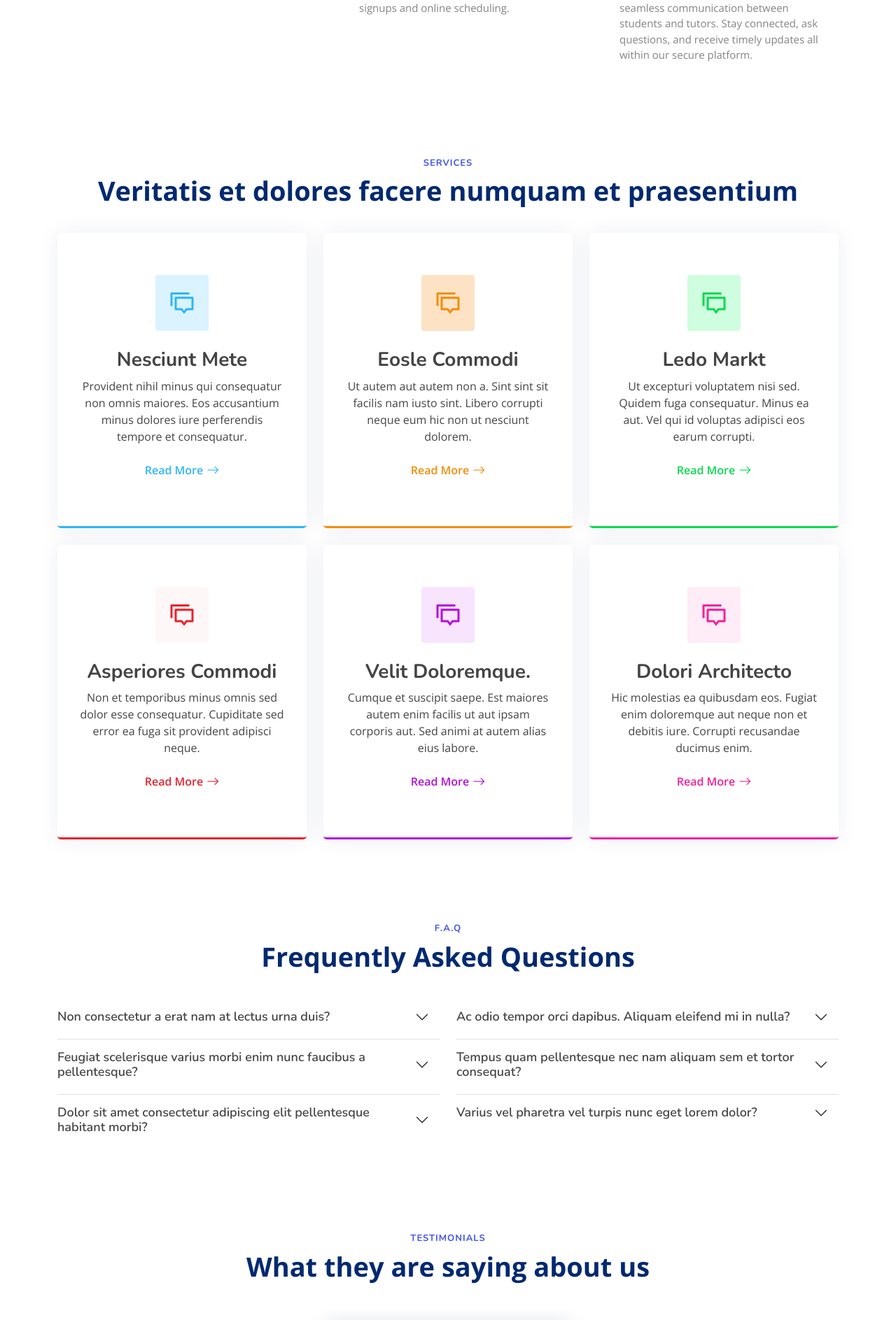
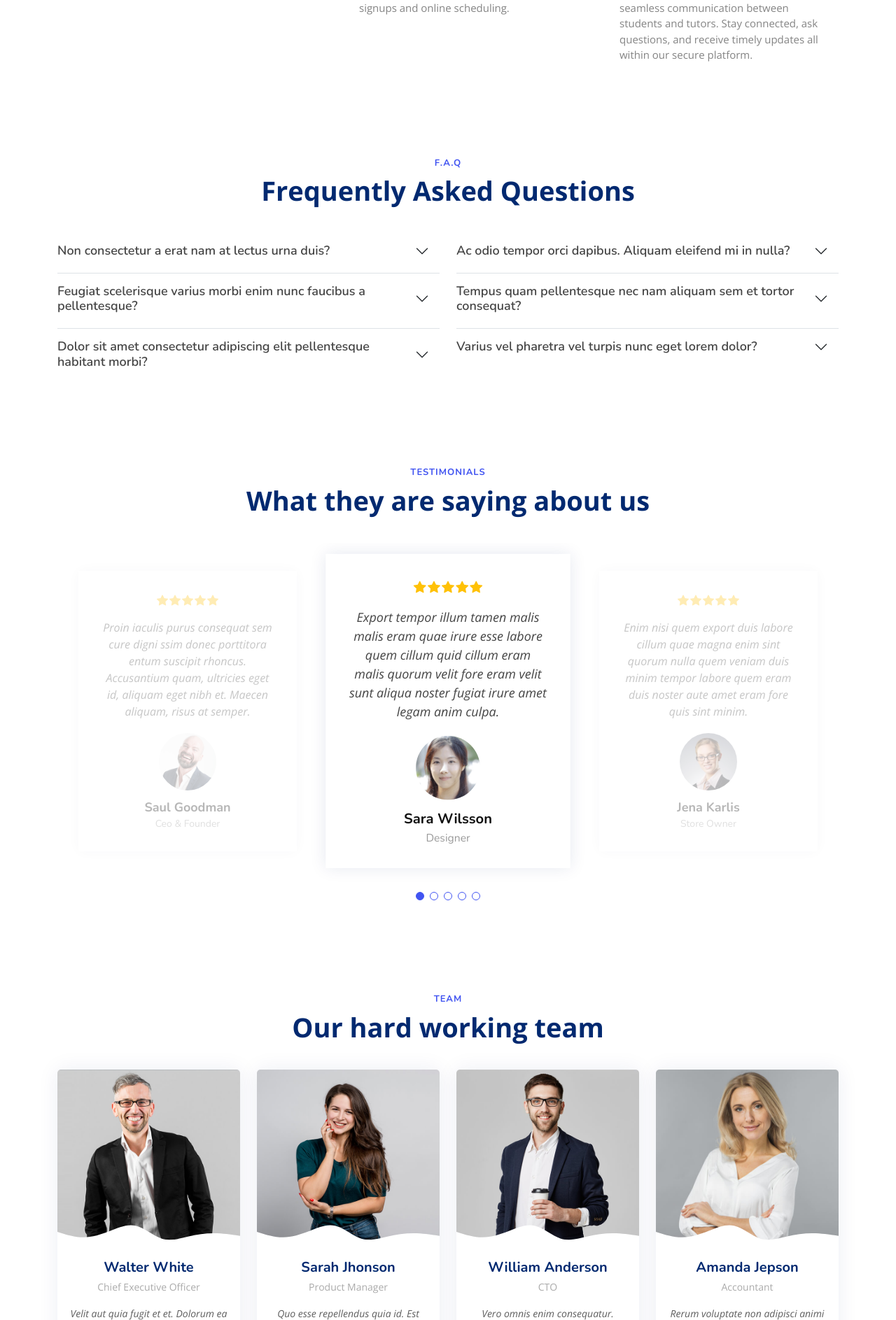
Before and after one commit to sidmeir04/BT-Tuoring-App, a Flask app: page /one_pager in a window 1280 px wide. Shown: the part 3817-5704 px from the top of the page at 70% size. Run offline with Flask 3, Linux system fonts and the light colour scheme; some libraries are stand-ins or nearby versions.

Commit message:
did stuff

```diff
--- a/app.py
+++ b/app.py
@@ -120,7 +120,7 @@ def details():
     messages = message_history.messages['list']
     messages = [{'mine': True if i['sender'] == current_user.username else False,'message':i['message'],'sender':i['sender']}  for i in messages]
 
-    return render_template('appointment_details.html',
+    return render_template('user_messages.html',
                            recipient = other,
                            session=open_session,
                            thiss=current_user,
@@ -260,7 +260,6 @@ def dashboard():
                             sessions_where_learn = sessions_where_learn,
                             sessions_where_learn_MH = sessions_where_learn_MH if sessions_where_learn else None,
                             sessions_where_learn_PP = sessions_where_learn_PP if sessions_where_learn else None,
-                            get_period = get_period_from_time,
                             )
 
 @app.route('/login',methods=['GET','POST'])
--- a/json_file_loading.py
+++ b/json_file_loading.py
@@ -51,13 +51,3 @@ def date_to_day(date):
     dayNumber = weekday(year, month, day)
     day = days[dayNumber].lower()
     return day
-
-def get_period_from_time(time):
-    time_in_min = time_to_min(time)
-    period = 0
-    for i in [450 + 41*per for per in range(1,10)]:
-        if i > time_in_min:
-            break
-        period += 1
-
-    return period
--- a/templates/index0.html
+++ b/templates/index0.html
@@ -77,7 +77,7 @@
                                             <tr>
                                                 <td class="border-bottom align-middle">{{ session.start_time.strftime("%H:%M") }}</td>
                                                 <td class="border-bottom align-middle">{{ session.end_time.strftime("%H:%M") }}</td>
-                                                <td class="border-bottom align-middle">{{get_period(session.start_time.strftime("%H:%M"))}}</td>
+                                                <td class="border-bottom align-middle">{{ session.period }}</td>
                                                 <td class="border-bottom border-right align-middle">{{ session.date.strftime("%B") }} {{ session.date.strftime("%d") }}</td>
                                                 <td class="border-bottom border-right align-middle">
                                                     <a href="{{ url_for('details', identification=session.id) }}" class="text-decoration-none text-reset">
@@ -178,7 +178,7 @@
                                         <tr>
                                             <td class="border-bottom align-middle">{{session.start_time.strftime("%H:%M")}}</td>
                                             <td class="border-bottom align-middle">{{session.end_time.strftime("%H:%M")}}</td>
-                                            <!-- <td>{User.query.get(session.tutor).username}}</td> --> <td class="border-bottom align-middle">{{get_period(session.start_time.strftime("%H:%M"))}}</td>
+                                            <!-- <td>{User.query.get(session.tutor).username}}</td> --> <td class="border-bottom align-middle">{{ session.period}}</td>
                                             <td class="border-bottom border-right align-middle">{{session.date.strftime("%B")}} {{session.date.strftime("%d")}}</td>
                                             <td class="border-bottom border-right align-middle">
                                               <a href="{{ url_for('details', identification=session.id) }}" class="text-decoration-none text-reset">
--- a/templates/one_pager.html
+++ b/templates/one_pager.html
@@ -371,78 +371,6 @@
       </div>
 
     </section><!-- End Features Section -->
-
-    <!-- ======= Services Section ======= -->
-    <section id="services" class="services">
-
-      <div class="container" data-aos="fade-up">
-
-        <header class="section-header">
-          <h2>Services</h2>
-          <p>Veritatis et dolores facere numquam et praesentium</p>
-        </header>
-
-        <div class="row gy-4">
-
-          <div class="col-lg-4 col-md-6" data-aos="fade-up" data-aos-delay="200">
-            <div class="service-box blue">
-              <i class="ri-discuss-line icon"></i>
-              <h3>Nesciunt Mete</h3>
-              <p>Provident nihil minus qui consequatur non omnis maiores. Eos accusantium minus dolores iure perferendis tempore et consequatur.</p>
-              <a href="#" class="read-more"><span>Read More</span> <i class="bi bi-arrow-right"></i></a>
-            </div>
-          </div>
-
-          <div class="col-lg-4 col-md-6" data-aos="fade-up" data-aos-delay="300">
-            <div class="service-box orange">
-              <i class="ri-discuss-line icon"></i>
-              <h3>Eosle Commodi</h3>
-              <p>Ut autem aut autem non a. Sint sint sit facilis nam iusto sint. Libero corrupti neque eum hic non ut nesciunt dolorem.</p>
-              <a href="#" class="read-more"><span>Read More</span> <i class="bi bi-arrow-right"></i></a>
-            </div>
-          </div>
-
-          <div class="col-lg-4 col-md-6" data-aos="fade-up" data-aos-delay="400">
-            <div class="service-box green">
-              <i class="ri-discuss-line icon"></i>
-              <h3>Ledo Markt</h3>
-              <p>Ut excepturi voluptatem nisi sed. Quidem fuga consequatur. Minus ea aut. Vel qui id voluptas adipisci eos earum corrupti.</p>
-              <a href="#" class="read-more"><span>Read More</span> <i class="bi bi-arrow-right"></i></a>
-            </div>
-          </div>
-
-          <div class="col-lg-4 col-md-6" data-aos="fade-up" data-aos-delay="500">
-            <div class="service-box red">
-              <i class="ri-discuss-line icon"></i>
-              <h3>Asperiores Commodi</h3>
-              <p>Non et temporibus minus omnis sed dolor esse consequatur. Cupiditate sed error ea fuga sit provident adipisci neque.</p>
-              <a href="#" class="read-more"><span>Read More</span> <i class="bi bi-arrow-right"></i></a>
-            </div>
-          </div>
-
-          <div class="col-lg-4 col-md-6" data-aos="fade-up" data-aos-delay="600">
-            <div class="service-box purple">
-              <i class="ri-discuss-line icon"></i>
-              <h3>Velit Doloremque.</h3>
-              <p>Cumque et suscipit saepe. Est maiores autem enim facilis ut aut ipsam corporis aut. Sed animi at autem alias eius labore.</p>
-              <a href="#" class="read-more"><span>Read More</span> <i class="bi bi-arrow-right"></i></a>
-            </div>
-          </div>
-
-          <div class="col-lg-4 col-md-6" data-aos="fade-up" data-aos-delay="700">
-            <div class="service-box pink">
-              <i class="ri-discuss-line icon"></i>
-              <h3>Dolori Architecto</h3>
-              <p>Hic molestias ea quibusdam eos. Fugiat enim doloremque aut neque non et debitis iure. Corrupti recusandae ducimus enim.</p>
-              <a href="#" class="read-more"><span>Read More</span> <i class="bi bi-arrow-right"></i></a>
-            </div>
-          </div>
-
-        </div>
-
-      </div>
-
-    </section><!-- End Services Section -->
 
     <!-- ======= F.A.Q Section ======= -->
     <section id="faq" class="faq">
```
Also changed, not shown: instance/library.db, templates/user_messages.html (renamed from templates/appointment_details.html).
